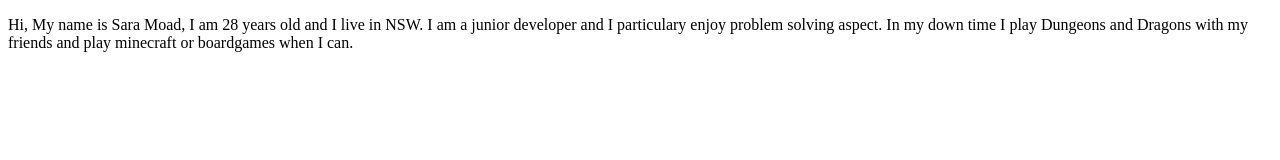
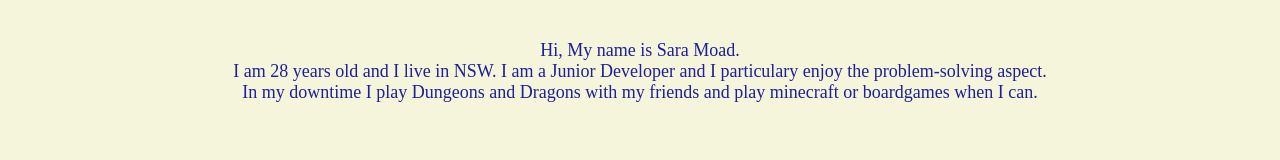
Before and after one commit to SaraMoad/nology-challenges-saramoad, a plain HTML site: page about-me.html in a window 1280 px wide. Drawn offline with Linux system fonts and the light colour scheme.

Commit message:
styling of about-me page

```diff
--- a/about-me.html
+++ b/about-me.html
@@ -4,9 +4,14 @@
     <meta charset="UTF-8">
     <meta http-equiv="X-UA-Compatible" content="IE=edge">
     <meta name="viewport" content="width=device-width, initial-scale=1.0">
+    <link rel="stylesheet" href="./style.css">
     <title>About Me</title>
 </head>
 <body>
-    <p> Hi, My name is Sara Moad, I am 28 years old and I live in NSW. I am a junior developer and I particulary enjoy problem solving aspect. In my down time I play Dungeons and Dragons with my friends and play minecraft or boardgames when I can.</p>
+    <p> Hi, My name is Sara Moad. <br>
+    I am 28 years old and I live in NSW. I am a Junior Developer and I particulary enjoy the problem-solving aspect.
+    <br>
+    In my downtime I play Dungeons and Dragons with my friends and play minecraft or boardgames when I can.
+    </p>
 </body>
 </html>
--- /dev/null
+++ b/style.css
@@ -0,0 +1,10 @@
+* {
+    background-color: beige;
+}
+
+p {
+    margin: 40px;
+    text-align: center;
+    color:rgb(31, 31, 152);
+    font-size: 18px;
+}
```
